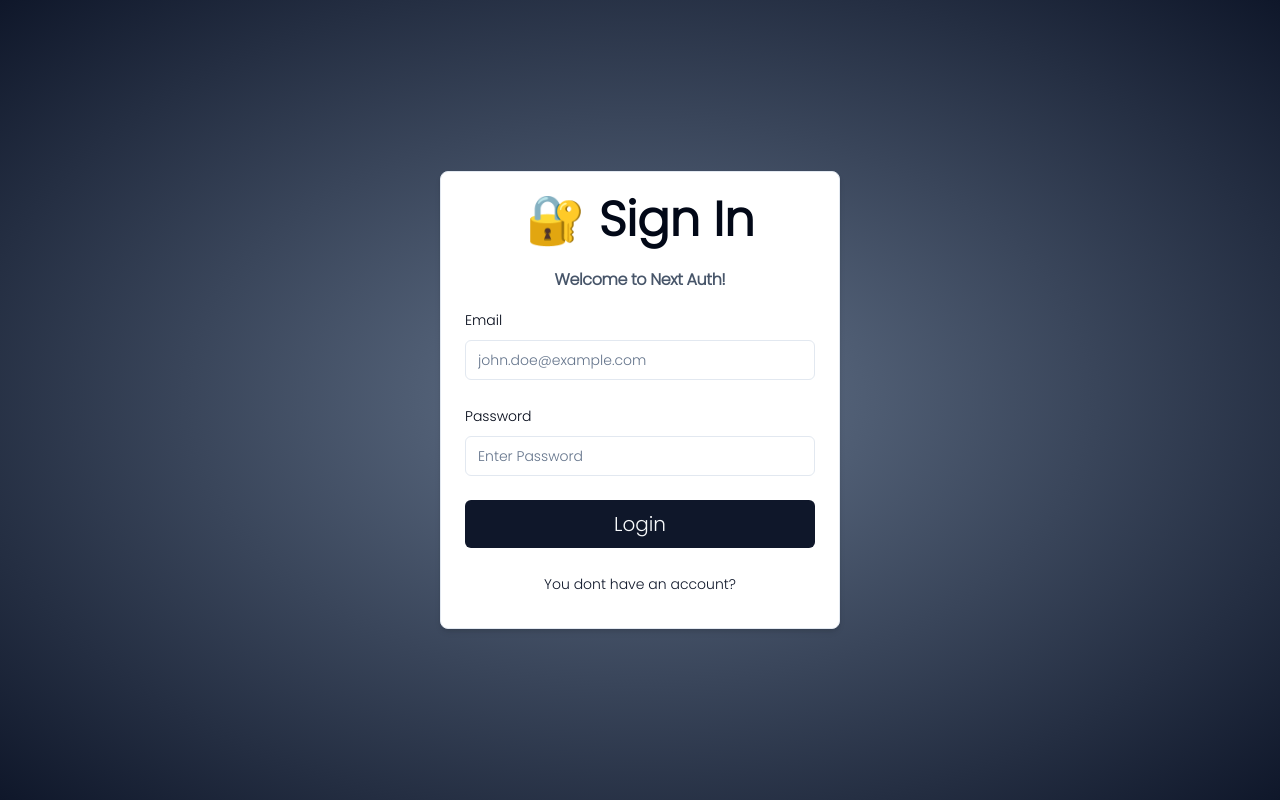
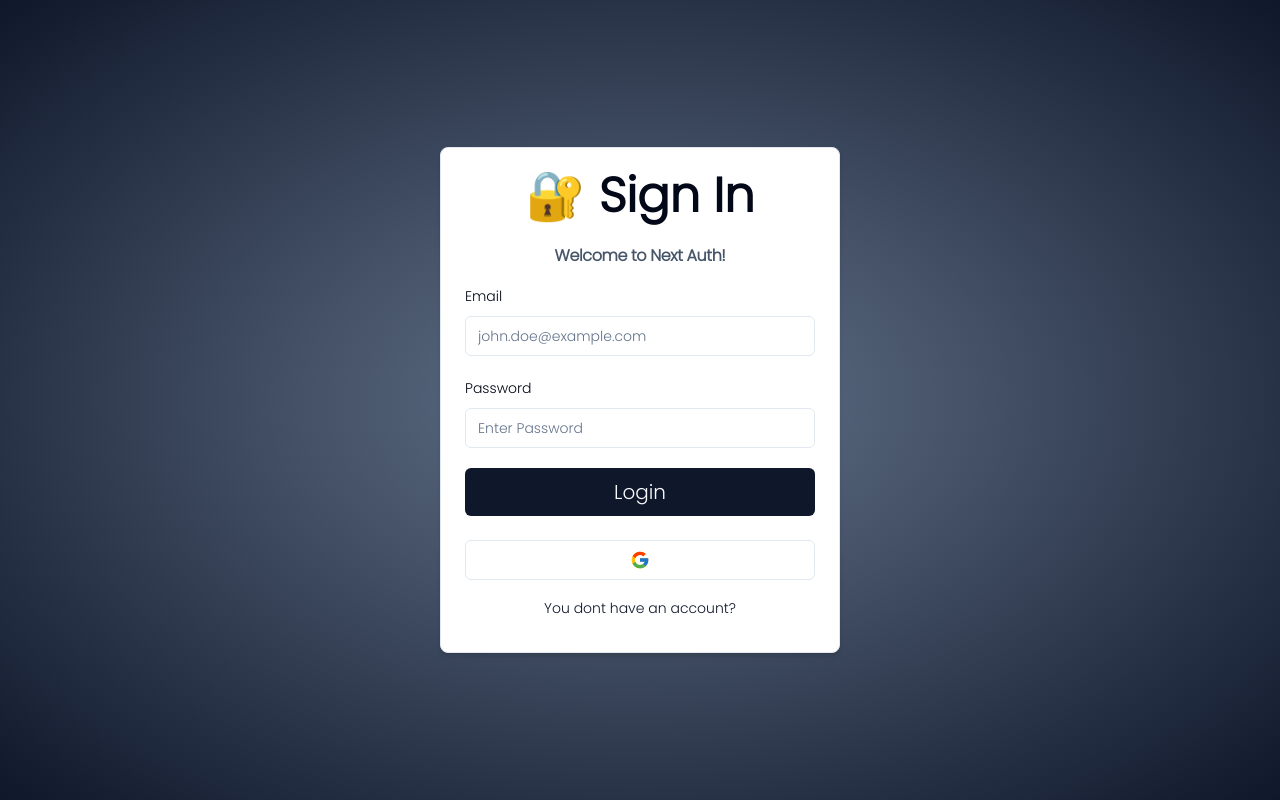
Before and after one commit to jhnrmss/next-auth--demo, a Next.js app: page /signin in a window 1280 px wide. Built offline with nearby package versions, Linux system fonts and the light colour scheme.

Commit message:
style/fix styles

```diff
--- a/package.json
+++ b/package.json
@@ -20,6 +20,7 @@
     "react": "^18",
     "react-dom": "^18",
     "react-hook-form": "^7.51.3",
+    "react-icons": "^5.0.1",
     "tailwind-merge": "^2.2.2",
     "tailwindcss-animate": "^1.0.7",
     "zod": "^3.22.4"
--- a/src/app/(auth)/register/register-form.tsx
+++ b/src/app/(auth)/register/register-form.tsx
@@ -20,7 +20,7 @@ const RegisterForm = () => {
   };
   return (
     <Form {...methods}>
-      <form onSubmit={handleSubmit} className="space-y-6 py-4">
+      <form onSubmit={handleSubmit} className="space-y-5">
         <FormField
           control={methods.control}
           name="email"
--- a/src/app/(auth)/signin/login-form.tsx
+++ b/src/app/(auth)/signin/login-form.tsx
@@ -20,7 +20,7 @@ const LoginForm = () => {
   };
   return (
     <Form {...methods}>
-      <form onSubmit={handleSubmit} className="space-y-6 py-4">
+      <form onSubmit={handleSubmit} className="space-y-5 py-4">
         <FormField
           control={methods.control}
           name="email"
--- a/src/app/(auth)/signin/page.tsx
+++ b/src/app/(auth)/signin/page.tsx
@@ -2,6 +2,7 @@ import AppCard from "@/app/_components/AppCard";
 import React from "react";
 import LoginForm from "./login-form";
 import AppButton from "@/app/_components/AppButton";
+import AppSocialButtons from "@/app/_components/AppButton/Socials";
 
 const SignIn = () => {
   return (
@@ -9,8 +10,10 @@ const SignIn = () => {
       Header=" 🔐 Sign In"
       title="Welcome to Next Auth!"
       classCard="w-[400px]"
+      hasSocials
     >
       <LoginForm />
+      <AppSocialButtons />
       <AppButton
         ActionMode="redirect"
         path="/register"
--- /dev/null
+++ b/src/app/_components/AppButton/Socials/index.tsx
@@ -0,0 +1,20 @@
+"use client";
+import React from "react";
+import { FcGoogle } from "react-icons/fc";
+import AppButton from "..";
+const AppSocialButtons = () => {
+  return (
+    <div className="flex items-center gap-x-2 w-full">
+      <AppButton
+        variant={"outline"}
+        ActionMode="onclick"
+        size={"lg"}
+        className="w-full"
+      >
+        <FcGoogle className="h-5 w-5" />
+      </AppButton>
+    </div>
+  );
+};
+
+export default AppSocialButtons;
--- a/src/app/_components/AppCard/index.tsx
+++ b/src/app/_components/AppCard/index.tsx
@@ -1,4 +1,10 @@
-import { Card, CardContent, CardHeader, CardTitle } from "@/components/ui/card";
+import {
+  Card,
+  CardContent,
+  CardFooter,
+  CardHeader,
+  CardTitle,
+} from "@/components/ui/card";
 import { cn } from "@/lib/utils";
 import React from "react";
 
@@ -12,13 +18,7 @@ interface ICardProps extends React.HTMLAttributes<HTMLDivElement> {
   classContent?: string;
 }
 
-const AppCard = ({
-  children,
-  Header,
-  title,
-  hasSocials,
-  ...props
-}: ICardProps) => {
+const AppCard = ({ children, Header, title, ...props }: ICardProps) => {
   return (
     <Card className={cn(props.classCard, "shadow-md rounded-lg")}>
       <CardHeader
@@ -31,7 +31,9 @@ const AppCard = ({
       >
         {title}
       </CardTitle>
-      <CardContent className={props.classContent}>{children}</CardContent>
+      <CardContent className={cn(props.classContent, "space-y-2")}>
+        {children}
+      </CardContent>
     </Card>
   );
 };
```
Also changed, not shown: 1 other file (tests, documents, lock files or other folders).
